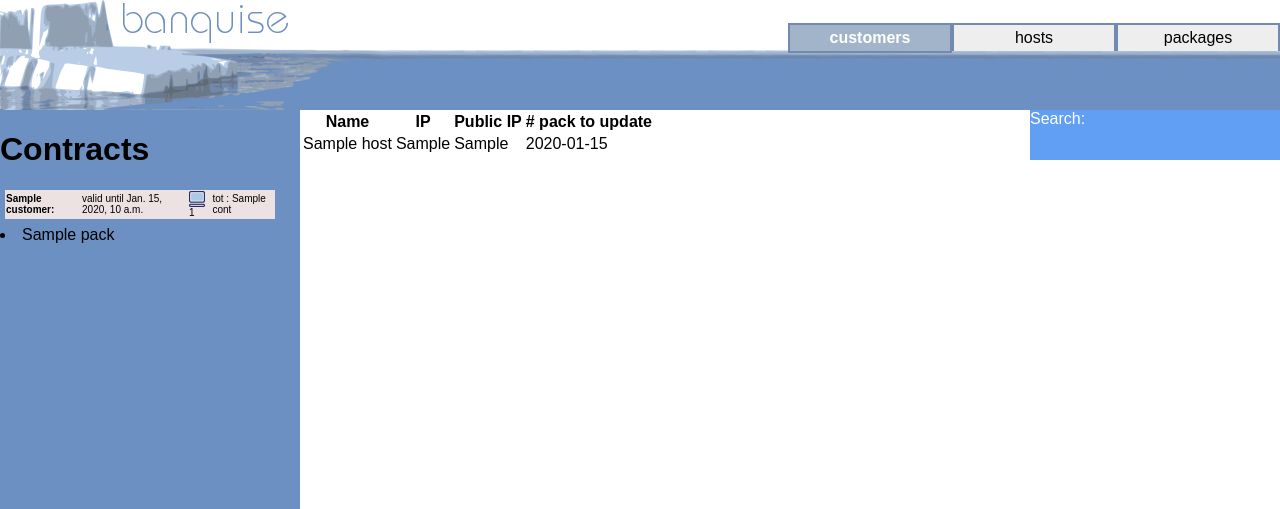
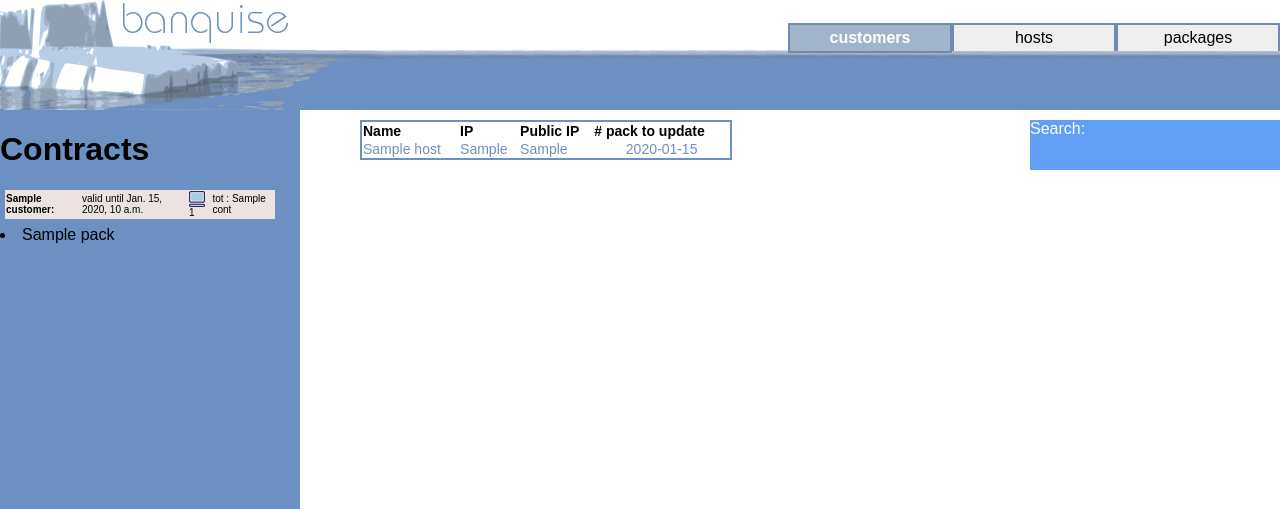
Before and after one commit to lefred/banquise, a Django app: template web/templates/hosts.htm in a window 1280 px wide. Shown: the top 509 px of the page. Run offline with Django 3.2, Linux system fonts and the light colour scheme; the template is opened without the code that fills it: most values are stand-ins (such as "Sample title", 1, 10 or a date in 2020).

Commit message:
add packages view (not completely working) + adding css for the customerDetails and hosts
Signed-off-by: Frederic Descamps <lefred@inuits.be>

```diff
--- a/web/media/css/banquise.css
+++ b/web/media/css/banquise.css
@@ -100,6 +100,30 @@ a:hover {
 		border: 2px solid #ff5555;
 }
 
+#hosts {
+        margin-left: 350px;
+}
+
+#hosts table {
+	    border-collapse:collapse;
+	    width: 40%;
+	    padding: 10;
+	    margin: 10;
+		border: 2px solid #6d90c2;
+}
+
+#hosts th {
+	    font-size: 14px;
+		text-align: left;
+}
+
+#hosts td {
+	    font-size: 14px;
+		color: #6d90c2;
+		border-bottom: 1px dashed #6d90c2;
+}
+
+
 #right {
 	float:right;
 	width:250px;
--- a/web/templates/hosts.htm
+++ b/web/templates/hosts.htm
@@ -1,5 +1,6 @@
 {% extends "index.html" %}
 {% block content %}
+<div id='hosts'>
 <table>
     <tr>
         <th>Name</th>
@@ -12,8 +13,9 @@
         <td>{{ host.name }}</td>
         <td>{{ host.ip }} </td>
         <td>{{ host.public_ip }} </td>
-        <td>{{ host.packages_to_update }} </td>
+        <td align='center'>{{ host.packages_to_update }} </td>
     </tr>
 {% endfor %}
 </table>
+</div>
 {% endblock %}
--- a/web/urls.py
+++ b/web/urls.py
@@ -23,6 +23,9 @@ urlpatterns = patterns('banquise.web.views',
     (r'^list/customers/$', 'list_customers'),
     (r'^list/customers/$', 'list_customers'),
     (r'^list/hosts/$', 'list_hosts'),
+    (r'^list/hosts/(?P<contract_id>\d+)/$', 'list_hosts'),
+    (r'^list/packages/$', 'list_packages'),
+    (r'^list/packages/(?P<host_id>\d+)/$', 'list_packages'),
     (r'^customer/(?P<customer_id>\d+)/$','details_customer'),
     (r'^json/setup/$','call_setup'),
     (r'^json/test/$','call_test'),
```
Also changed, not shown: web/templates/customerDetails.html (+6 -2 lines), web/views.py (+24 -2 lines).
